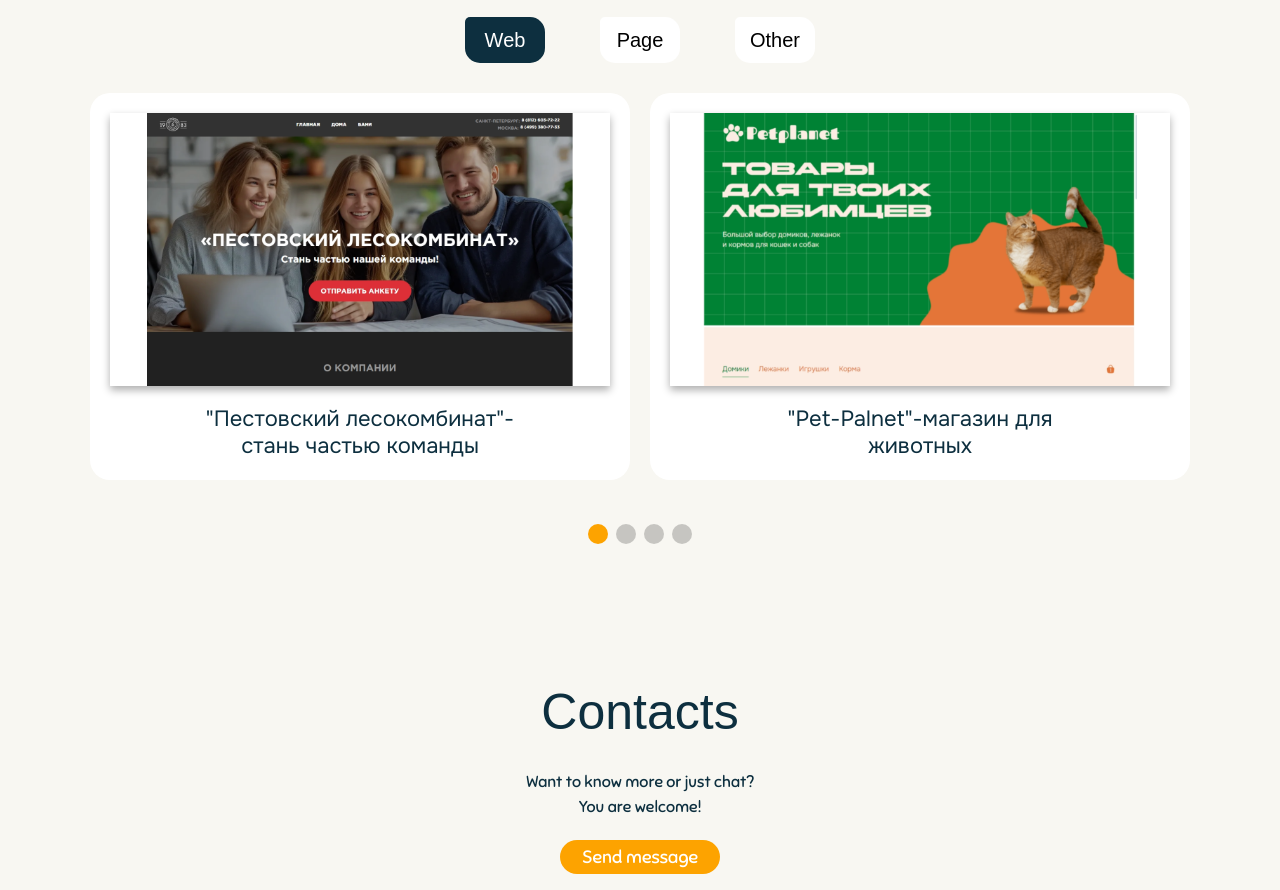
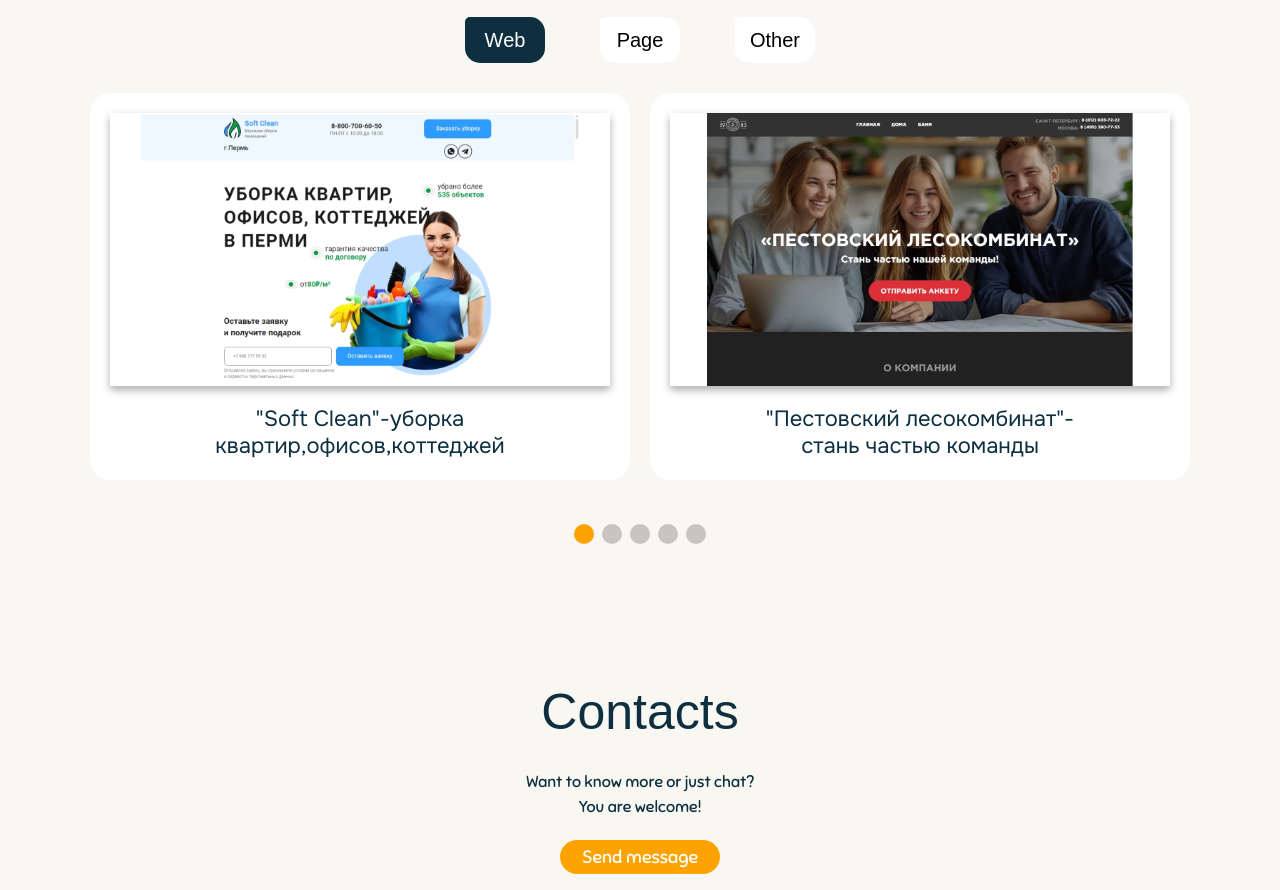
Before and after one commit to Alexander1987r/Portfolio, a website built with Vite: page src/index.html in a window 1280 px wide. Shown: the part 1636-2526 px from the top of the page. Built offline with nearby package versions, Linux system fonts and the light colour scheme; files whose address does not match are found by name.

Commit message:
add new project

```diff
--- a/src/index.html
+++ b/src/index.html
@@ -150,6 +150,15 @@
          <div class="works__content-item works__web active swiper" data-default="web">
            <div class="works__web-wrapper swiper-wrapper">
             <div class="works__web-item swiper-slide">
+              <a class="works__web-link" href="https://alexander1987r.github.io/Cleaning/" target="_blank">
+                <img class="works__web-image" src="image/works/screenshot-clean.png" alt="Фото работы" width="316" height="150">
+              </a>
+              <p class="works__web-text">
+                "Soft Clean"-уборка квартир,офисов,коттеджей
+              </p>
+            </div>
+
+            <div class="works__web-item swiper-slide">
               <a class="works__web-link" href="https://alexander1987r.github.io/Test/" target="_blank">
                 <img class="works__web-image" src="image/works/screenshot-combinat.png" alt="Фото работы" width="316" height="150">
               </a>
```
Also changed, not shown: src/image/works/screenshot-clean.png (added).
